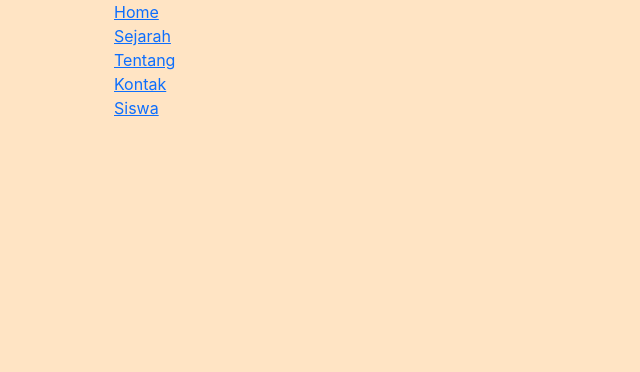
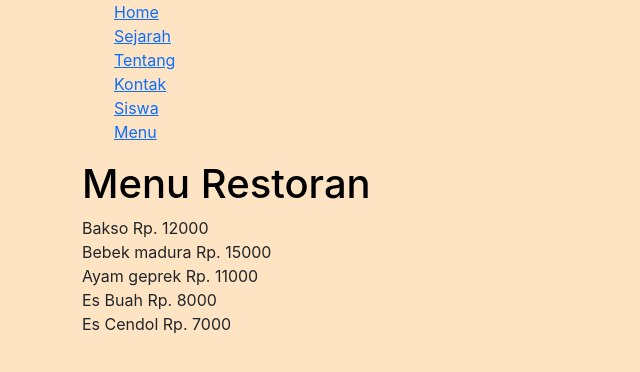
Before and after one commit to RagilMinaAulia/ReactJS-SMK, a React (Create React App) app in the folder react-yt/: page /menu in a window 1280 px wide. Shown: the top 372 px of the page, without its empty margins (0-640 px from the left). Built offline with nearby package versions, Linux system fonts and the light colour scheme.

Commit message:
useState Data Obyek

```diff
--- a/react-yt/src/App.js
+++ b/react-yt/src/App.js
@@ -5,6 +5,7 @@ import Sejarah from './pages/Sejarah';
 import Tentang from './pages/Tentang';
 import Home from './pages/Home';
 import Siswa from './pages/Siswa';
+import Menu from './pages/Menu';
 import { BrowserRouter, Routes, Route } from "react-router-dom";
 
 function App() {
@@ -18,6 +19,7 @@ function App() {
         <Route path="/sejarah" element={<Sejarah/>} />
         <Route path="/tentang" element={<Tentang/>} />
         <Route path="/siswa" element={<Siswa/>} />
+        <Route path="/menu" element={<Menu/>} />
       </Routes>
       </div>
     </BrowserRouter>
--- /dev/null
+++ b/react-yt/src/pages/Menu.js
@@ -0,0 +1,55 @@
+import {useState} from 'react';
+
+function Menu() {
+    const [menus, setMenu] = useState(
+        [
+            {
+                idmenu: 1,
+                idkategori: 1,
+                menu: "Bakso",
+                gambar: "bakso.jpg",
+                harga: 12000,
+            },
+            {
+                idmenu: 2,
+                idkategori: 2,
+                menu: "Bebek madura",
+                gambar: "bebek.jpeg",
+                harga: 15000,
+            },
+            {
+                idmenu: 3,
+                idkategori: 3,
+                menu: "Ayam geprek",
+                gambar: "ayam.jpg",
+                harga: 11000,
+            },
+            {
+                idmenu: 4,
+                idkategori: 4,
+                menu: "Es Buah",
+                gambar: "es buah.jpg",
+                harga: 8000,
+            },
+            {
+                idmenu: 5,
+                idkategori: 5,
+                menu: "Es Cendol",
+                gambar: "es cendol.jpe",
+                harga: 7000,
+            }
+        ]
+    );
+    return (
+      <div className="App">
+          <h1>Menu Restoran</h1>
+          <div>
+            {menus.map((data) => (
+                <li key= {data.idmenu}>{data.menu} Rp. {data.harga}</li>
+            ))}
+          </div>
+      </div>
+    );
+  }
+
+  export default Menu;
--- a/react-yt/src/pages/Nav.js
+++ b/react-yt/src/pages/Nav.js
@@ -19,6 +19,9 @@ function Nav() {
             <Link to={"/siswa"}>
                 <li>Siswa</li>
             </Link>
+            <Link to={"/menu"}>
+                <li>Menu</li>
+            </Link>
           </ul>
       </div>
     );
```
